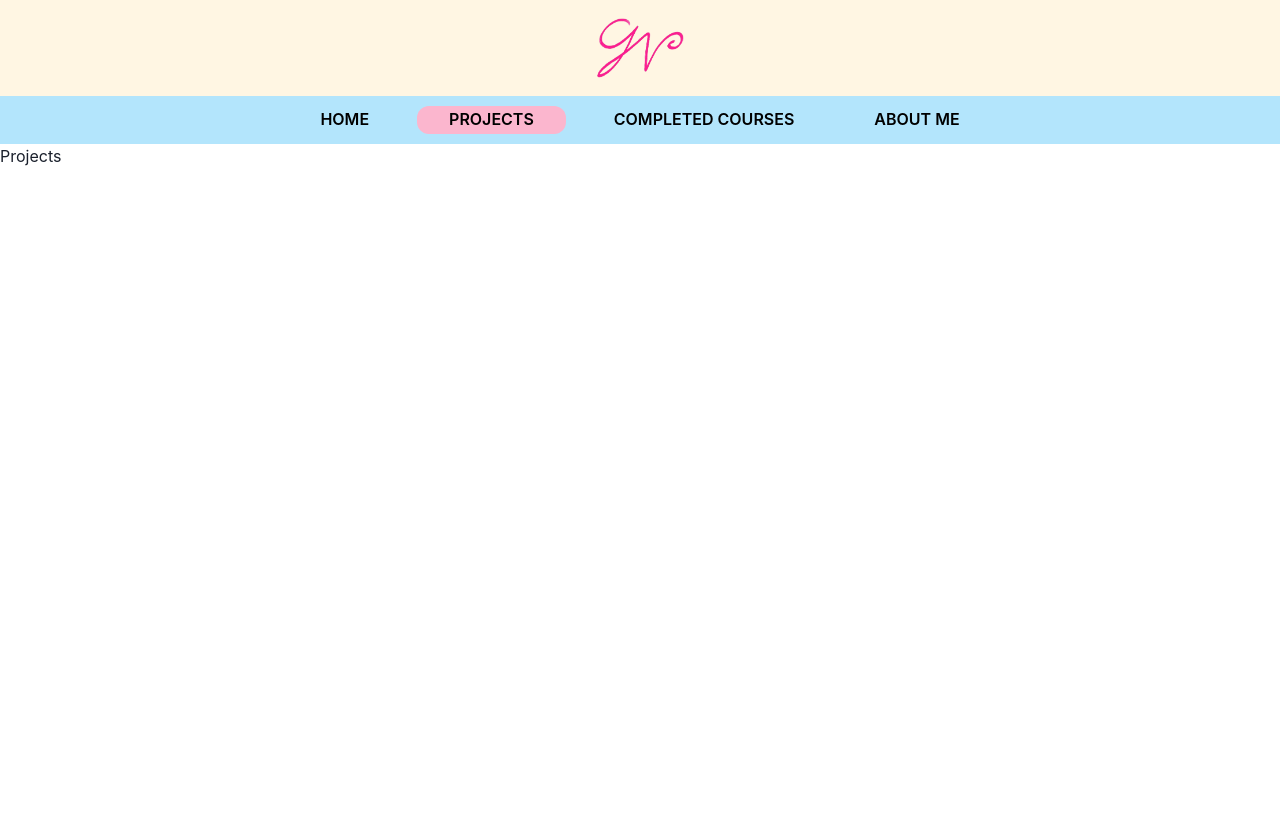
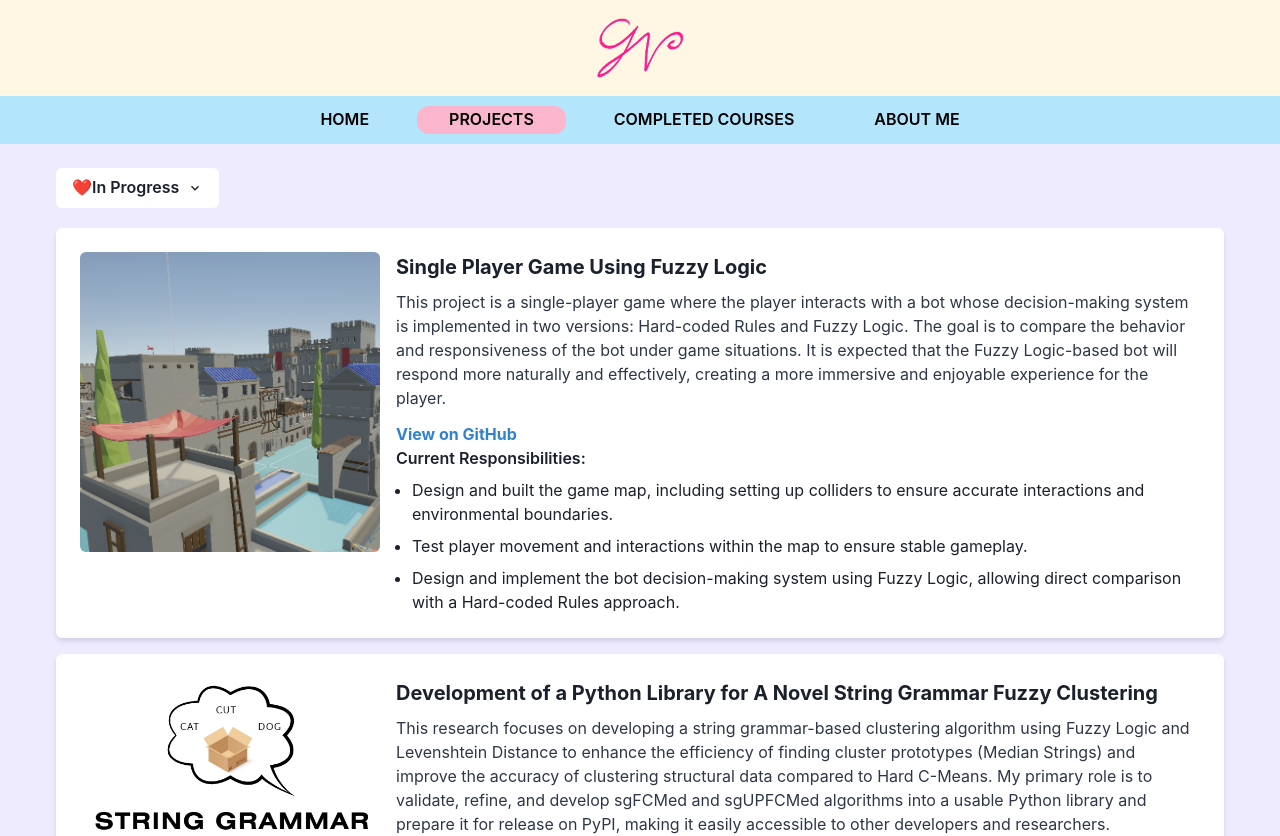
Before and after one commit to r1chwo0n/portfolio, a React (Vite) app: page /projects in a window 1280 px wide. Shown: the top 836 px of the page. Before the commit the page ends 800 px from the top, so only its background shows below. Built offline with nearby package versions, Linux system fonts and the light colour scheme.

Commit message:
Add: In progress detailed

```diff
--- /dev/null
+++ b/src/components/ProjectCard.jsx
@@ -0,0 +1,76 @@
+import {
+  Box,
+  Flex,
+  Image,
+  Text,
+  UnorderedList,
+  ListItem,
+  Link,
+} from "@chakra-ui/react";
+
+export default function ProjectCard({
+  title,
+  description,
+  responsibilities,
+  github,
+  image,
+  research
+}) {
+  return (
+    <Box bg="white" borderRadius="md" boxShadow="md" p={6} mb={4}>
+      <Flex
+        direction={{ base: "column", md: "row" }}
+        align={{ base: "center", md: "flex-start" }}
+      >
+        {image && (
+          <Image
+            src={image}
+            alt={title}
+            boxSize={{ base: "100%", md: "300px" }}
+            objectFit="cover"
+            borderRadius="md"
+            mb={{ base: 4, md: 0 }}
+            mr={{ md: 4 }}
+          />
+        )}
+
+        <Box flex="1">
+          <Text fontWeight="bold" fontSize="xl" mb={2}>
+            {title}
+          </Text>
+
+          {description && (
+            <Text fontSize="md" color="gray.700" mb={3}>
+              {description}
+            </Text>
+          )}
+
+          {github && (
+            <Link href={github} color="blue.500" fontWeight="bold" isExternal>
+              View on GitHub
+            </Link>
+          )}
+
+          {research && (
+            <Link href={research} color="blue.500" fontWeight="bold" isExternal>
+              View on Research
+            </Link>
+          )}
+
+          {responsibilities && responsibilities.length > 0 && (
+            <Box>
+              <Text fontWeight="semibold" mb={2}>
+                Current Responsibilities:
+              </Text>
+              <UnorderedList spacing={2}>
+                {responsibilities.map((item, idx) => (
+                  <ListItem key={idx}>{item}</ListItem>
+                ))}
+              </UnorderedList>
+            </Box>
+          )}
+        </Box>
+      </Flex>
+    </Box>
+  );
+}
--- a/src/pages/Projects.jsx
+++ b/src/pages/Projects.jsx
@@ -1,3 +1,98 @@
+import {
+  Box,
+  Menu,
+  MenuButton,
+  MenuList,
+  MenuItem,
+  Button,
+} from "@chakra-ui/react";
+import { ChevronDownIcon } from "@chakra-ui/icons";
+import { useState } from "react";
+import ProjectCard from "../components/ProjectCard";
+
 export default function Projects() {
-  return <h1>Projects</h1>
+  const [selected, setSelected] = useState("❤️In Progress");
+
+  // ตัวอย่าง data
+  const projects = {
+    "❤️In Progress": [
+      {
+        title: "Single Player Game Using Fuzzy Logic",
+        description:
+          "This project is a single-player game where the player interacts with a bot whose decision-making system is implemented in two versions: Hard-coded Rules and Fuzzy Logic. The goal is to compare the behavior and responsiveness of the bot under game situations. It is expected that the Fuzzy Logic-based bot will respond more naturally and effectively, creating a more immersive and enjoyable experience for the player.",
+        responsibilities: [
+          "Design and built the game map, including setting up colliders to ensure accurate interactions and environmental boundaries.",
+          "Test player movement and interactions within the map to ensure stable gameplay.",
+          "Design and implement the bot decision-making system using Fuzzy Logic, allowing direct comparison with a Hard-coded Rules approach.",
+        ],
+        image: "src\\images\\game.png",
+        github: "https://github.com/r1chwo0n/hideAwayHuntsGame.git",
+      },
+      {
+        title:
+          "Development of a Python Library for A Novel String Grammar Fuzzy Clustering",
+        description:
+          "This research focuses on developing a string grammar-based clustering algorithm using Fuzzy Logic and Levenshtein Distance to enhance the efficiency of finding cluster prototypes (Median Strings) and improve the accuracy of clustering structural data compared to Hard C-Means. My primary role is to validate, refine, and develop sgFCMed and sgUPFCMed algorithms into a usable Python library and prepare it for release on PyPI, making it easily accessible to other developers and researchers.",
+        responsibilities: [
+          "Review and validate the existing program, including understanding its logic and verifying calculation accuracy.",
+          "Debug and resolve issues that caused the program to malfunction.",
+          "Use the Copenhagen Chromosome Dataset to test and evaluate the model’s performance.",
+          "Conduct Unit Testing, Functional Testing, and 10-Fold Cross Validation to ensure results closely align with the original research",
+          "Compare and verified results between MATLAB Implementation and Python Implementation.",
+          "Package the Python library and prepared it for public release on PyPI to allow wider adoption and ease of use."
+        ],
+        image: "src\\images\\sgfc.png",
+        research: "https://ieeexplore.ieee.org/document/7338109"
+      },
+    ],
+    "💚Completed Projects": [
+      {
+        title: "Portfolio Website",
+        description: "Responsive portfolio built with React + Chakra UI.",
+      },
+    ],
+    "💛Learning Projects": [
+      {
+        title: "Unity Physics Sandbox",
+        description: "Exploring physics simulation in Unity.",
+      },
+    ],
+  };
+
+  return (
+    <Box bg="#EEEAFF" minH="100vh" py={6}>
+      <Box maxW="1200px" mx="auto" px={4}>
+        <Menu>
+          <MenuButton as={Button} rightIcon={<ChevronDownIcon />} bg="white">
+            {selected}
+          </MenuButton>
+          <MenuList>
+            <MenuItem onClick={() => setSelected("💚Completed Projects")}>
+              Completed Projects
+            </MenuItem>
+            <MenuItem onClick={() => setSelected("❤️In Progress")}>
+              In Progress
+            </MenuItem>
+            <MenuItem onClick={() => setSelected("💛Learning Projects")}>
+              Learning Projects
+            </MenuItem>
+          </MenuList>
+        </Menu>
+
+        <Box mt={5}>
+          {projects[selected].map((proj, idx) => (
+            <ProjectCard
+              key={idx}
+              title={proj.title}
+              description={proj.description}
+              github={proj.github}
+              research={proj.research}
+              responsibilities={proj.responsibilities}
+              image={proj.image}
+            />
+          ))}
+        </Box>
+      </Box>
+    </Box>
+  );
 }
```
